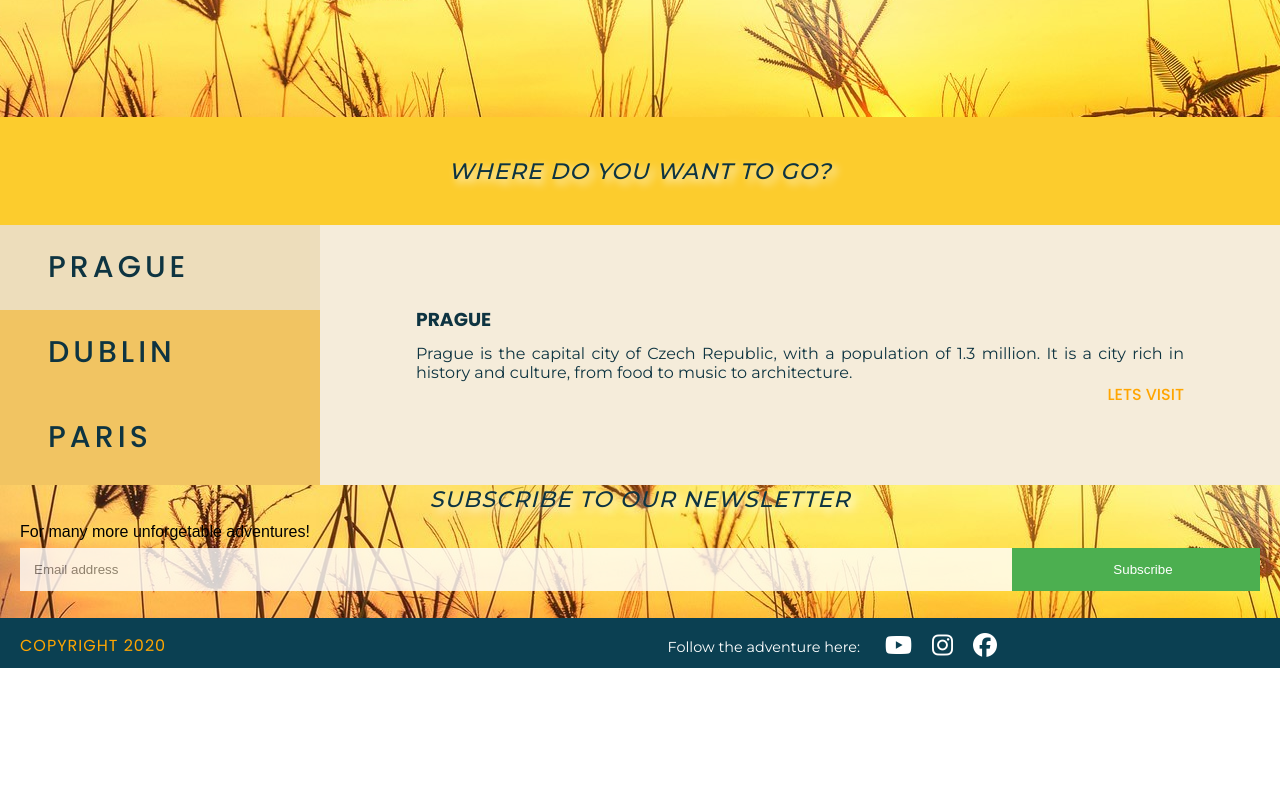
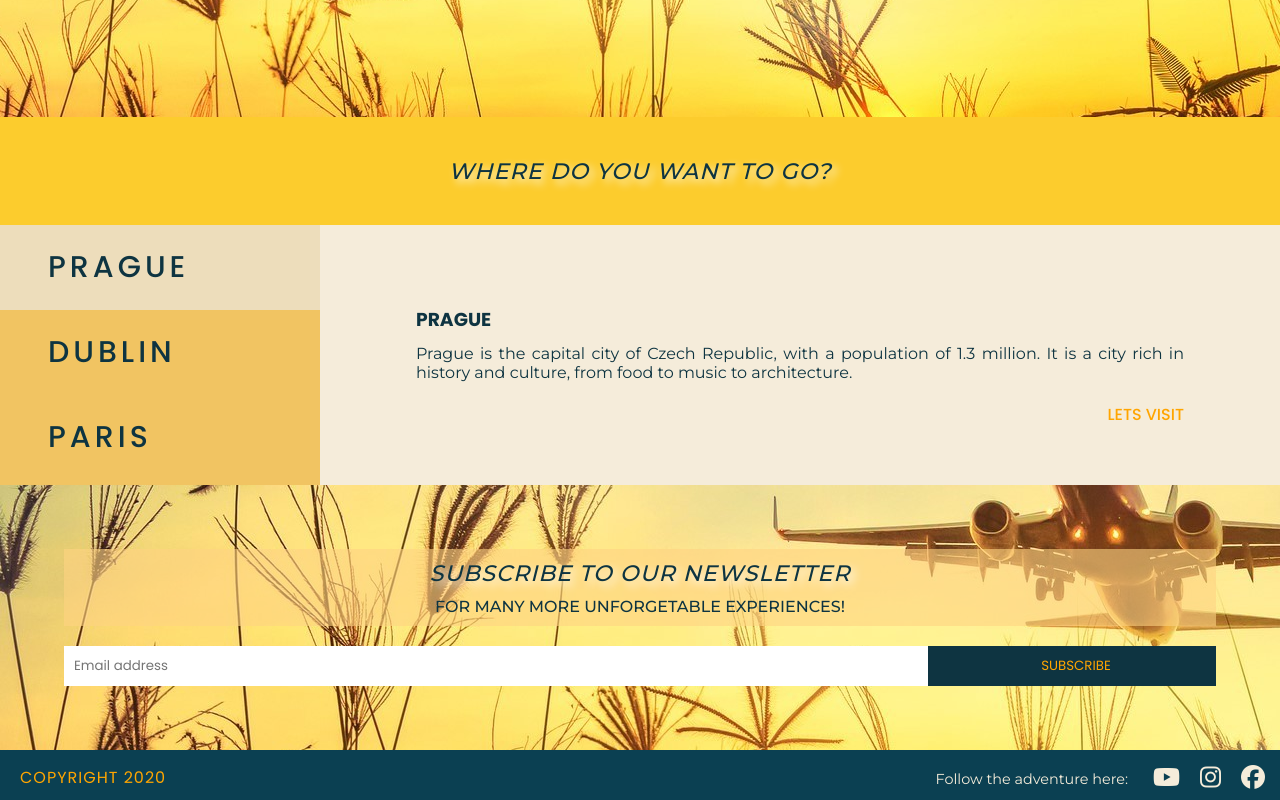
Before and after one commit to Code-Institute-Submissions/Simple-Guide, a plain HTML site: page index.html in a window 1280 px wide. Shown: the part 543-1343 px from the top of the page. Before the commit the page ends 1211 px from the top, so only its background shows below. Drawn offline with Linux system fonts and the light colour scheme.

Commit message:
http.server

```diff
--- a/assets/css/style.css
+++ b/assets/css/style.css
@@ -43,7 +43,7 @@
 #menu li{
     float: right;
     list-style: none;
-    padding-top: 10px;
+    padding-top: 20px;
     font-family: 'Montserrat', sans-serif;
     font-size: 90%;
     font-weight: 400px;
@@ -51,11 +51,10 @@
 
 #menu li a{
     text-decoration: none;
-    color: rgb(189, 158, 24);
+    color: orange;
     padding: 20px;
     text-align: center;
     font-size: 120%;
-
 
 }
 
@@ -141,6 +140,8 @@ h2{
 
 .tab button:hover {
   background-color: #edddbb;
+  opacity: 0.7;
+
 }
 
 .tab button.active {
@@ -185,6 +186,7 @@ h2{
     font-family:'Poppins', sans-serif;
     font-weight: 500;
     color: orange;
+    padding-top: 20px;
 
 }
 /*---------------------Things to Do*/
@@ -219,15 +221,17 @@ h4 {
 
 form {
 
-  font-family: Arial;
+  font-family: 'Montserrat', sans-serif;
   clear: both;
+  margin: 0;
 
 }
 
 #newsletter {
-  padding: 20px;
+  padding:5%;
   background: url("../images/newsletter bg.jpg");
   background-repeat: no-repeat;
+  overflow: hidden;
 }
 
 .container h3{
@@ -241,36 +245,67 @@ form {
     text-transform: uppercase;
     color: rgb(14, 52, 65);
     text-shadow: 4px 4px 8px #fff;
+    padding-top: 10px;
 
 }
+
+.container p{
+
+    font-family: 'Montserrat', sans-serif;
+    text-transform: uppercase;
+    color: rgb(14, 52, 65);
+    text-align: center;
+    padding-bottom: 10px;
+    font-weight: 500;
+}
+
+
+.title-bg{
+     background-color: rgba(255, 212, 131, 0.6) ;
+}
+
+.input-containers{
+    padding-top:20px;
+
+}
+
 input[type=text], input[type=submit] {
-  padding: 14px;
-  margin: 7px 0;
+  padding: 10px;
   display: inline-block;
-  border: 1px solid #ccc;
+  border: 1px solid orange;
   border: none;
+  font-family:'Poppins', sans-serif;
+
 }
 
 input[type=text] {
-    width: 80%;
+    width: 75%;
 }
 
 input[type=submit] {
-  background-color: #4CAF50;
-  color: white;
+  background-color:rgb(14, 52, 65) ;
+  color: orange;
   border: none;
-  width: 20%;
+  width: 25%;
   float:right;
   position: relative;
-  margin-bottom: 40px;
-  padding-right: 0;
+  padding-right: 2px;
+  text-transform: uppercase;
+
 }
 
-input[type=text],input[type=submit]:hover {
-   opacity: 0.8;
+input[type=submit]:hover {
+
+    background-color:#f1c462;
+    color: rgb(14, 52, 65);
+
 }
 
-
+input[type=text]:hover {
+     opacity: 0.8;
+    background-color:#edddbb;
+    color: rgb(14, 52, 65);
+}
 /*---------------------Footer*/
 
 
@@ -301,7 +336,7 @@ input[type=text],input[type=submit]:hover {
 #social p{
     float: right;
     padding-top: 20px;
-    color: white;
+    color: #f5ecda;
     padding-right: 20px;
     font-family: 'Montserrat', sans-serif;
     font-size: 90%;
@@ -310,7 +345,7 @@ input[type=text],input[type=submit]:hover {
 #social i{
     padding: 5px;
     font-size: 150%;
-    color: #fff;
+    color: #f5ecda;
     position: relative;
 }
 
@@ -331,9 +366,7 @@ input[type=text],input[type=submit]:hover {
 
 @media screen and (max-width: 546px){
 
-
     #menu {
-        text-align: center;
         float: left;
         line-height: 25px;
         }
@@ -372,6 +405,10 @@ input[type=text],input[type=submit]:hover {
         padding-top: 0;
     }
 
+    .tabcontent a{
+        padding-top: 0;
+    }
+
     .container h3{
         font-size: 100%;
     }
--- a/index.html
+++ b/index.html
@@ -76,12 +76,12 @@
 
     <section id="newsletter">
         <form action="action_page.php" class="form">
-            <div class="container">
+            <div class="container title-bg">
                 <h3><i>Subscribe to our newsletter</i></h3>
-                <p>For many more unforgetable adventures!</p>
+                <p>For many more unforgetable experiences!</p>
             </div>
 
-            <div class="container column2">
+            <div class="container input-containers">
                 <input type="text" class="email" placeholder="Email address" name="mail" required>
                 <input type="submit" value="Subscribe">
             </div>
@@ -223,19 +223,19 @@
 
                 <ul class="list-inline social-links">
                     <li class="list-item">
-                        <a href="#" target="_blank">
+                        <a href="https://www.facebook.com/" target="_blank">
                             <i class="fab fa-facebook"></i>
                             <span class="sr-only">Facebook</span>
                         </a>
                     </li>
                     <li class="list-item">
-                        <a href="#" target="_blank">
+                        <a href="https://www.instagram.com/" target="_blank">
                             <i class="fab fa-instagram"></i>
                             <span class="sr-only">Instagram</span>
                         </a>
                     </li>
                     <li class="list-item">
-                        <a href="#" target="_blank">
+                        <a href="https://www.youtube.com/" target="_blank">
                             <i class="fab fa-youtube"></i>
                             <span class="sr-only">Youtube</span>
                         </a>
```
